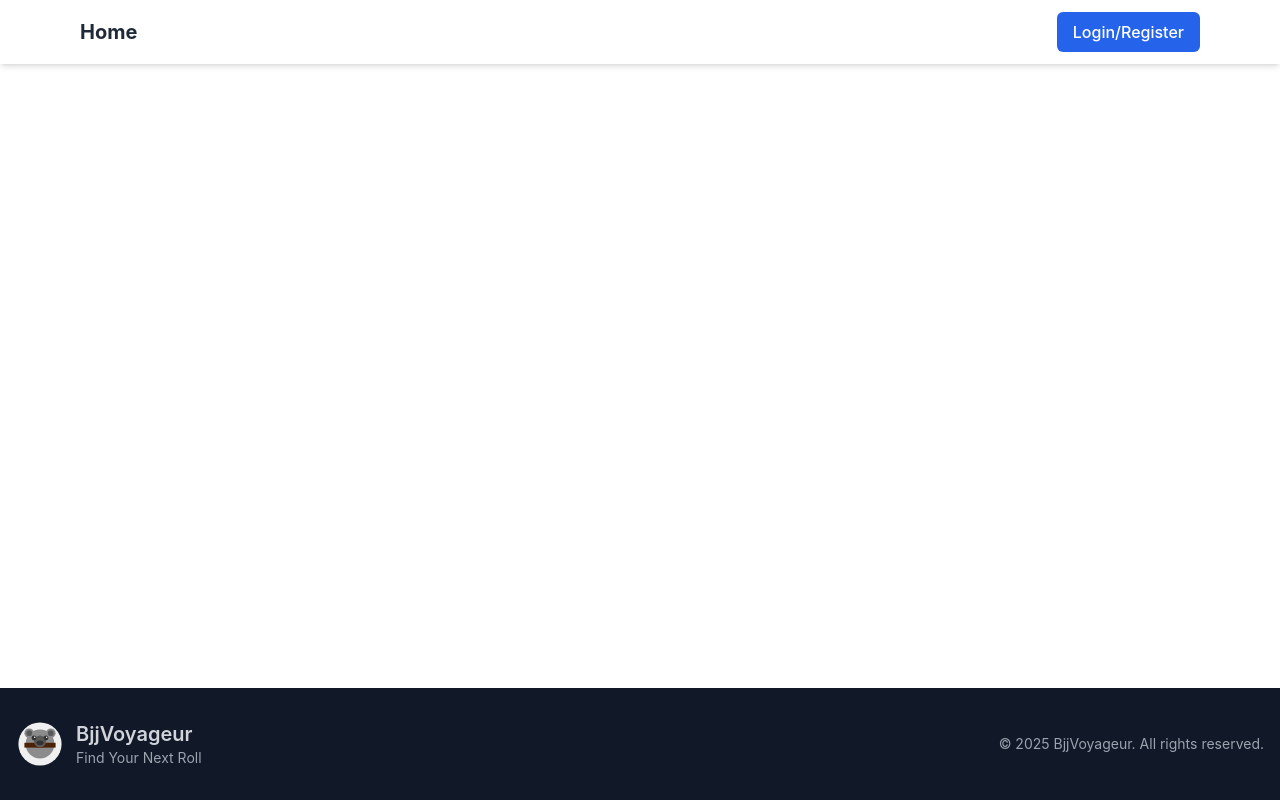
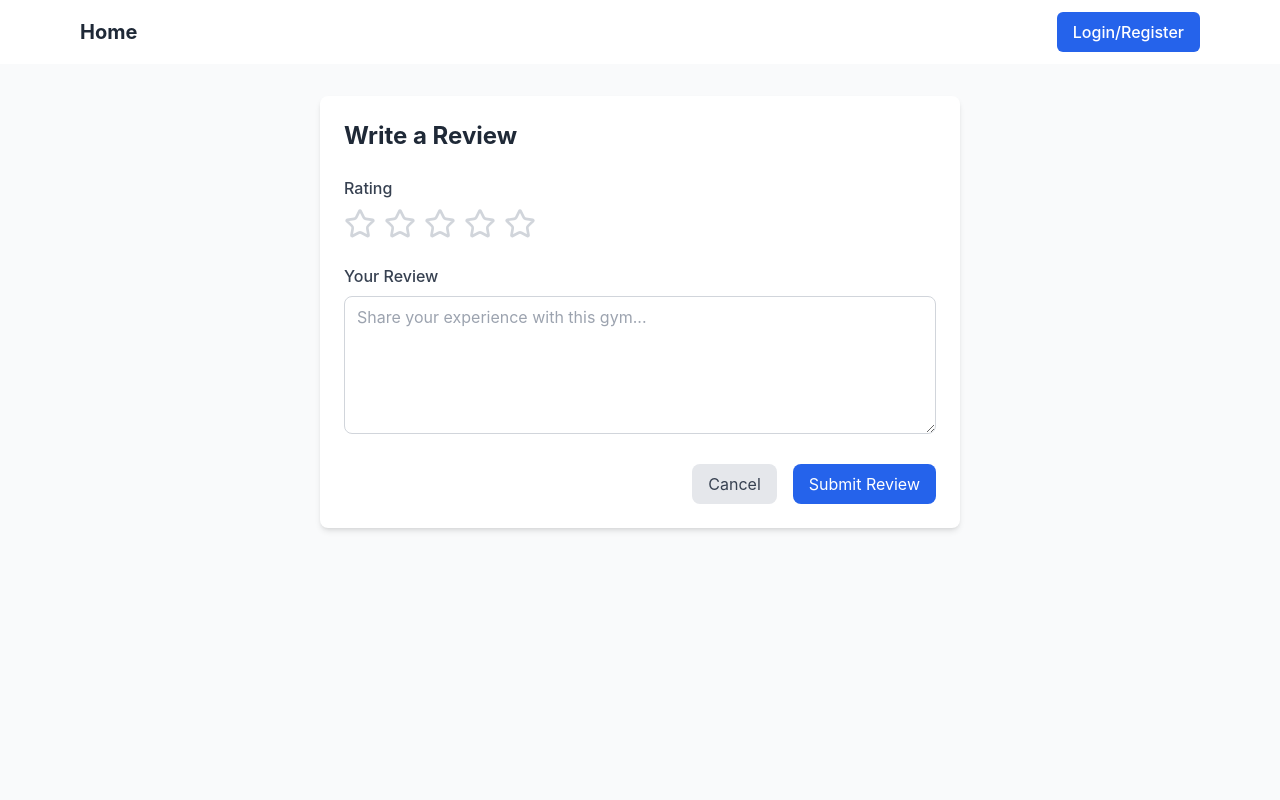
Before and after one commit to vgarza33/bjj_finder_mvp, a React (Vite) app in the folder client/: page /gyms/1/add-review in a window 1280 px wide. Shown: the top 800 px of the page. Built offline with nearby package versions, Linux system fonts and the light colour scheme.

Commit message:
added "add review" button on gym detail and review form. need to debug form functionality"

```diff
--- a/client/src/App.jsx
+++ b/client/src/App.jsx
@@ -4,6 +4,7 @@ import Home from "./pages/Home";
 import GymDetails from "./pages/GymDetails";
 import Navbar from "./components/NavBar";
 import Login from "./components/Login";
+import ReviewForm from "./components/ReviewForm";
 
 function App() {
   return (
@@ -15,6 +16,7 @@ function App() {
             <Route path="/auth" element={<Login />}/>
             <Route path="/" element={<Home />} />
             <Route path="/gyms/:id" element={<GymDetails />} />
+            <Route path="/gyms/:id/add-review" element={<ReviewForm />} />
           </Routes>
         </div>
         <Footer />
--- a/client/src/components/Login.jsx
+++ b/client/src/components/Login.jsx
@@ -7,6 +7,7 @@ const Login = () => {
         username: "",
         password: "",
     });
+    const [error, setError] = useState("");
 
     const { username, password } = credentials;
     const navigate = useNavigate();
@@ -19,6 +20,15 @@ const Login = () => {
     const login = async (e) => {
         e.preventDefault(); // Prevent form submission default behavior
 
+        // Validate form fields
+        if (!username.trim() || !password.trim()) {
+            setError("Username and password are required");
+            return; // Stop execution if validation fails
+        }
+
+        // Clear any previous error when attempting login
+        setError("");
+
         try {
             const response = await fetch("/api/auth/login", {
                 method: "POST",
@@ -27,28 +37,63 @@ const Login = () => {
                 },
                 body: JSON.stringify(credentials)
             });
-
             // Check if the response is ok
             if (!response.ok) {
                 throw new Error(`Error ${response.status}: ${response.statusText}`);
             }
-
             // Parse the JSON response
             const data = await response.json();
-
             localStorage.setItem("token", data.token);
-            // Redirect the user to the profile page
 
             // Dispatch event to notify Navbar of the login status change
             window.dispatchEvent(new Event('loginStatusChanged'));
 
+            // Redirect the user to the gyms page
             navigate("/");
         } catch (err) {
             console.error("Login error:", err);
-            // Handle error appropriately - maybe set an error state to display to user
+            setError("Login failed. Please check your credentials.");
         }
     };
 
+    const register = async (e) => {
+        e.preventDefault(); // Prevent form submission default behavior
+
+        // Validate form fields
+        if (!username.trim() || !password.trim()) {
+            setError("Username and password are required");
+            return; // Stop execution if validation fails
+        }
+
+        // Clear any previous error when attempting registration
+        setError("");
+
+        try {
+            const response = await fetch("/api/auth/register", {
+                method: "POST",
+                headers: {
+                    "Content-Type": "application/json"
+                },
+                body: JSON.stringify(credentials)
+            });
+            // Check if the response is ok
+            if (!response.ok) {
+                throw new Error(`Error ${response.status}: ${response.statusText}`);
+            }
+            // Parse the JSON response
+            const data = await response.json();
+            localStorage.setItem("token", data.token);
+
+            // Dispatch event to notify Navbar of the login status change
+            window.dispatchEvent(new Event('loginStatusChanged'));
+
+            // Redirect the user to the gyms page
+            navigate("/");
+        } catch (err) {
+            console.error("Registration error:", err);
+            setError("Registration failed. Please try again.");
+        }
+    };
 
     return (
         <div>
@@ -107,9 +152,18 @@ const Login = () => {
                         </div>
                     </form>
 
+                    {error && (
+                        <div className="mt-4 text-center text-sm text-red-600">
+                            {error}
+                        </div>
+                    )}
+
                     <p className="mt-10 text-center text-sm/6 text-gray-500">
                         Not a member?
-                        <a href="#" className="font-semibold text-indigo-600 hover:text-indigo-500"> Register</a>
+                        <button
+                            onClick={register}
+                            className="ml-1 font-semibold text-indigo-600 hover:text-indigo-500 bg-transparent border-none cursor-pointer"
+                        >Register</button>
                     </p>
                 </div>
             </div>
--- /dev/null
+++ b/client/src/components/ReviewForm.jsx
@@ -0,0 +1,138 @@
+import React, { useState } from "react";
+import { useParams, useNavigate } from "react-router-dom";
+import { Star } from "lucide-react";
+
+const ReviewForm = () => {
+  const { id } = useParams(); // This will be the gym ID
+  const navigate = useNavigate();
+
+  const [rating, setRating] = useState(0);
+  const [comment, setComment] = useState("");
+  const [isSubmitting, setIsSubmitting] = useState(false);
+  const [error, setError] = useState(null);
+
+  const handleRatingClick = (selectedRating) => {
+    setRating(selectedRating);
+  };
+
+  const handleSubmit = async (e) => {
+    e.preventDefault();
+
+    // Basic validation
+    if (rating === 0) {
+      setError("Please select a rating");
+      return;
+    }
+
+    if (comment.trim() === "") {
+      setError("Please add a comment");
+      return;
+    }
+
+    setIsSubmitting(true);
+    setError(null);
+
+    try {
+      const response = await fetch(`/api/gym/${id}`, {
+        method: "POST",
+        headers: {
+          "Content-Type": "application/json",
+        },
+        body: JSON.stringify({
+          rating,
+          comment
+          // The user_id is handled by the backend through the userShouldBeLoggedIn middleware
+        }),
+      });
+
+      if (!response.ok) {
+        throw new Error("Failed to submit review");
+      }
+
+      // Redirect back to gym details page after successful submission
+      navigate(`/gyms/${id}`);
+    } catch (err) {
+      setError(err.message || "Something went wrong. Please try again.");
+      setIsSubmitting(false);
+    }
+  };
+
+  const handleCancel = () => {
+    navigate(`/gyms/${id}`);
+  };
+
+  return (
+    <div className="min-h-screen bg-gray-50 py-8">
+      <div className="max-w-2xl mx-auto px-4">
+        <div className="bg-white rounded-lg shadow-md p-6">
+          <h1 className="text-2xl font-bold text-gray-800 mb-6">Write a Review</h1>
+
+          {error && (
+            <div className="bg-red-50 text-red-700 p-4 rounded-lg mb-6">
+              {error}
+            </div>
+          )}
+
+          <form onSubmit={handleSubmit}>
+            {/* Rating Selection */}
+            <div className="mb-6">
+              <label className="block text-gray-700 font-medium mb-2">
+                Rating
+              </label>
+              <div className="flex gap-2">
+                {[1, 2, 3, 4, 5].map((star) => (
+                  <Star
+                    key={star}
+                    size={32}
+                    onClick={() => handleRatingClick(star)}
+                    className={`cursor-pointer ${
+                      rating >= star
+                        ? "text-yellow-400 fill-current"
+                        : "text-gray-300"
+                    }`}
+                  />
+                ))}
+              </div>
+            </div>
+
+            {/* Comment */}
+            <div className="mb-6">
+              <label htmlFor="comment" className="block text-gray-700 font-medium mb-2">
+                Your Review
+              </label>
+              <textarea
+                id="comment"
+                rows="5"
+                className="w-full px-3 py-2 border border-gray-300 rounded-lg focus:outline-none focus:ring-2 focus:ring-blue-500"
+                placeholder="Share your experience with this gym..."
+                value={comment}
+                onChange={(e) => setComment(e.target.value)}
+              ></textarea>
+            </div>
+
+            {/* Buttons */}
+            <div className="flex justify-end gap-4">
+              <button
+                type="button"
+                onClick={handleCancel}
+                className="px-4 py-2 text-gray-700 bg-gray-200 rounded-lg hover:bg-gray-300 transition-colors"
+                disabled={isSubmitting}
+              >
+                Cancel
+              </button>
+              <button
+                type="submit"
+                className="px-4 py-2 bg-blue-600 text-white rounded-lg hover:bg-blue-700 transition-colors disabled:bg-blue-400"
+                disabled={isSubmitting}
+              >
+                {isSubmitting ? "Submitting..." : "Submit Review"}
+              </button>
+            </div>
+          </form>
+        </div>
+      </div>
+    </div>
+  );
+};
+
+export default ReviewForm;
--- a/client/src/pages/GymDetails.jsx
+++ b/client/src/pages/GymDetails.jsx
@@ -1,9 +1,10 @@
 import React, { useState, useEffect } from "react";
-import { useParams } from "react-router-dom";
-import { Star } from "lucide-react";
+import { useParams, useNavigate } from "react-router-dom";
+import { Star, PlusCircle } from "lucide-react";
 
 const GymDetails = () => {
   const { id } = useParams();
+  const navigate = useNavigate();
   const [gym, setGym] = useState(null);
   const [reviews, setReviews] = useState([]);
   const [loading, setLoading] = useState(true);
@@ -49,6 +50,10 @@ const GymDetails = () => {
       setError(err.message);
       setLoading(false);
     }
+  };
+
+  const handleAddReview = () => {
+    navigate(`/gyms/${id}/add-review`);
   };
 
   if (loading) {
@@ -166,9 +171,18 @@ const GymDetails = () => {
         <div className="bg-white rounded-lg shadow-md p-6">
           <div className="flex justify-between items-center mb-6">
             <h2 className="text-xl font-semibold text-gray-800">Reviews</h2>
-            <div className="bg-blue-50 text-blue-700 px-4 py-2 rounded-lg">
-              <span className="font-semibold">{averageRating}</span>
-              {reviews.length > 0 && <span className="text-sm ml-1">/ 5</span>}
+            <div className="flex items-center gap-4">
+              <div className="bg-blue-50 text-blue-700 px-4 py-2 rounded-lg">
+                <span className="font-semibold">{averageRating}</span>
+                {reviews.length > 0 && <span className="text-sm ml-1">/ 5</span>}
+              </div>
+              <button
+                onClick={handleAddReview}
+                className="flex items-center bg-green-600 hover:bg-green-700 text-white px-4 py-2 rounded-lg transition-colors"
+              >
+                <PlusCircle size={16} className="mr-2" />
+                Add Review
+              </button>
             </div>
           </div>
 
```
